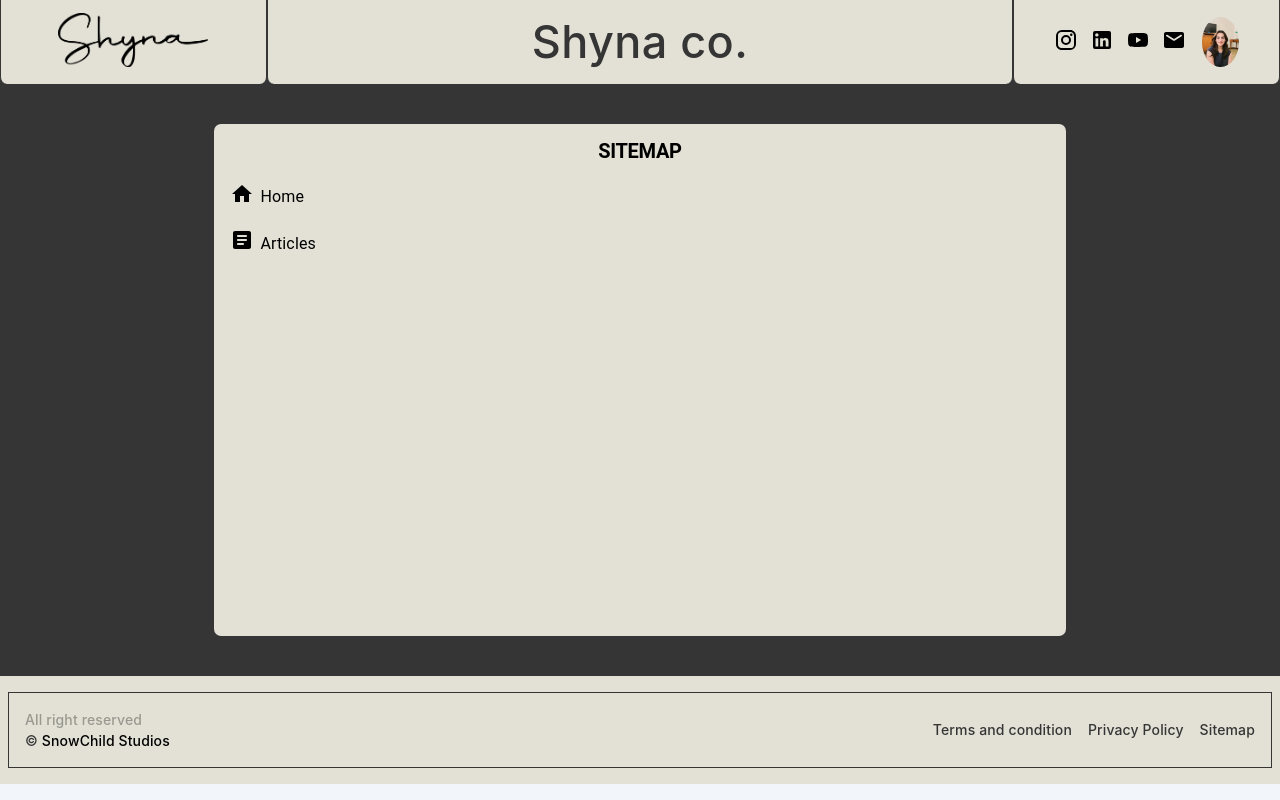
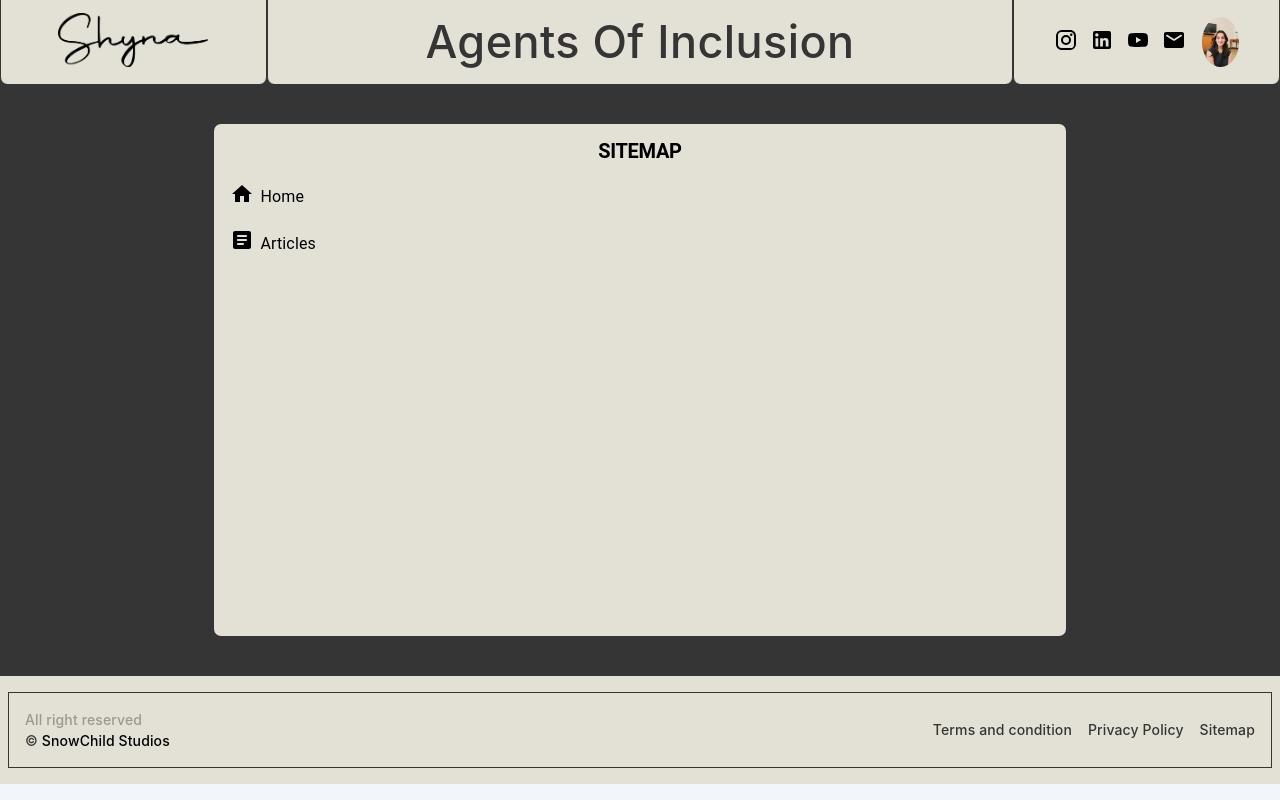
Before and after one commit to MANANTANDON/next-shyna, a Next.js app: page /sitemap in a window 1280 px wide. Built offline with nearby package versions, Linux system fonts and the light colour scheme; a web font is replaced by a local one.

Commit message:
Name changed to agents of inclusion...

```diff
--- a/src/components/New/Header/Header.jsx
+++ b/src/components/New/Header/Header.jsx
@@ -113,30 +113,21 @@ export const Header = () => {
           borderBottomRightRadius: "7px",
           display: "flex",
           alignItems: "center",
-          justifyContent: { xs: "space-between", md: "center" },
+          justifyContent: "center",
         }}
       >
-        <Box>
         <a href="/">
           <Typography
             className="sf-medium"
             textAlign="center"
-              sx={{ fontSize: { xs: "30px", md: "45px" }, color: "#353535" }}
+            sx={{
+              fontSize: { xs: "30px", md: "45px" },
+              color: "#353535",
+            }}
           >
-              Shyna co.
+            Agents Of Inclusion
           </Typography>
         </a>
-        </Box>
-        <Box
-          sx={{
-            display: { xs: "flex", md: "none" },
-            alignItems: "center",
-            justifyContent: "center",
-            gap: 2,
-          }}
-        >
-          {socials}
-        </Box>
       </Grid>
       <Grid
         item
--- a/src/pages/index.jsx
+++ b/src/pages/index.jsx
@@ -108,7 +108,7 @@ export async function getServerSideProps() {
           per_page: 15,
         },
         timeout: 10000,
-      }
+      },
     );
 
     const articlesRes = response.data;
```
Lines whose indentation alone changed are shown as unchanged.
